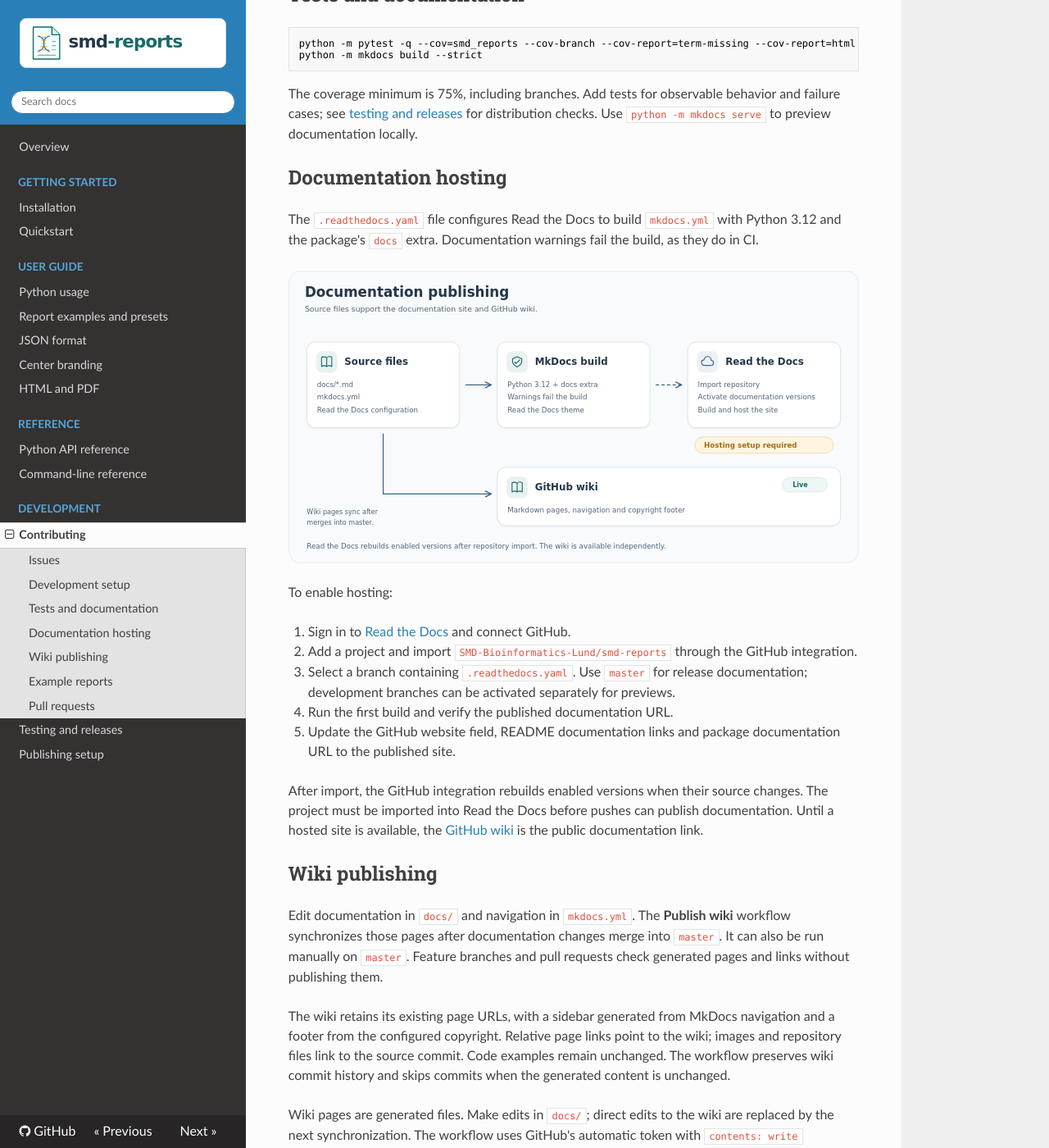
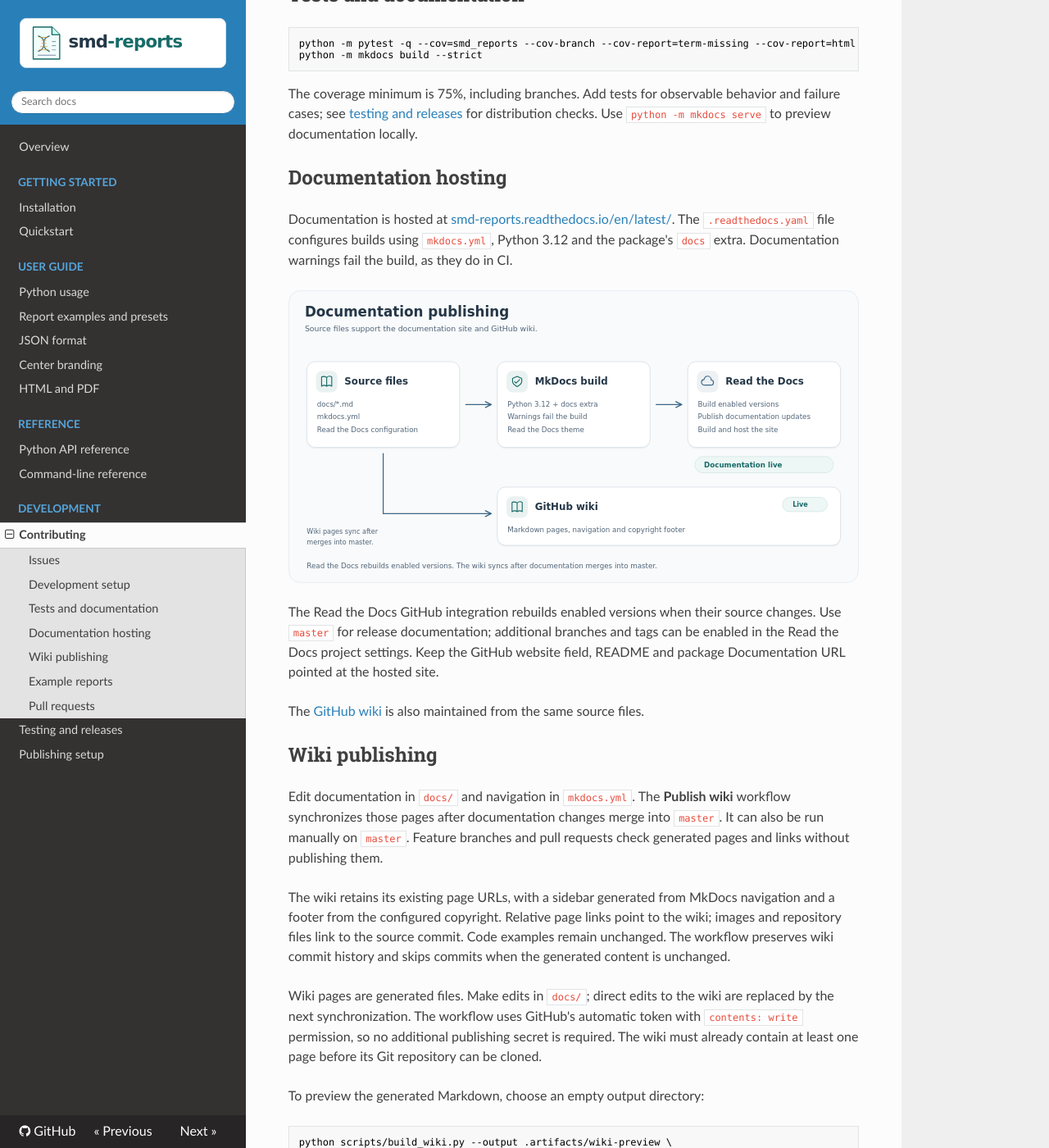
Before and after one commit to SMD-Bioinformatics-Lund/smd-reports, an MkDocs documentation site: the page built from docs/contributing.md, in a window 1280 px wide and 1400 px high, scrolled down 1334 px. Shown: the whole window at 82% size. Built offline with MkDocs 1.6.1, drawn with Linux system fonts in a browser that asks for light colours; nearby versions of some CDN libraries.

Commit message:
Use Read the Docs as the documentation website

```diff
--- a/docs/contributing.md
+++ b/docs/contributing.md
@@ -64,25 +64,19 @@ Use `python -m mkdocs serve` to preview documentation locally.
 
 ## Documentation hosting
 
-The `.readthedocs.yaml` file configures Read the Docs to build `mkdocs.yml` with Python
-3.12 and the package's `docs` extra. Documentation warnings fail the build, as they do in CI.
+Documentation is hosted at [smd-reports.readthedocs.io/en/latest/](https://smd-reports.readthedocs.io/en/latest/).
+The `.readthedocs.yaml` file configures builds using `mkdocs.yml`, Python 3.12 and the
+package's `docs` extra. Documentation warnings fail the build, as they do in CI.
 
 ![Documentation source, Read the Docs and GitHub wiki workflow](assets/documentation-workflow.svg)
 
-To enable hosting:
+The Read the Docs GitHub integration rebuilds enabled versions when their source changes.
+Use `master` for release documentation; additional branches and tags can be enabled in the
+Read the Docs project settings. Keep the GitHub website field, README and package
+Documentation URL pointed at the hosted site.
 
-1. Sign in to [Read the Docs](https://app.readthedocs.org/) and connect GitHub.
-2. Add a project and import `SMD-Bioinformatics-Lund/smd-reports` through the GitHub integration.
-3. Select a branch containing `.readthedocs.yaml`. Use `master` for release documentation;
-   development branches can be activated separately for previews.
-4. Run the first build and verify the published documentation URL.
-5. Update the GitHub website field, README documentation links and package documentation URL
-   to the published site.
-
-After import, the GitHub integration rebuilds enabled versions when their source changes.
-The project must be imported into Read the Docs before pushes can publish documentation.
-Until a hosted site is available, the [GitHub wiki](https://github.com/SMD-Bioinformatics-Lund/smd-reports/wiki)
-is the public documentation link.
+The [GitHub wiki](https://github.com/SMD-Bioinformatics-Lund/smd-reports/wiki) is also
+maintained from the same source files.
 
 ## Wiki publishing
 
--- a/mkdocs.yml
+++ b/mkdocs.yml
@@ -1,4 +1,5 @@
 site_name: smd-reports
+site_url: https://smd-reports.readthedocs.io/en/latest/
 site_description: JSON reports with portable HTML/PDF rendering
 copyright: Copyright &copy; 2026 Ram Nanduri
 exclude_docs: |
--- a/pyproject.toml
+++ b/pyproject.toml
@@ -27,7 +27,7 @@ dependencies = ["pydantic>=2.10,<3", "Jinja2>=3.1.6,<4", "Markdown>=3.6,<4", "bl
 
 [project.urls]
 Homepage = "https://github.com/SMD-Bioinformatics-Lund/smd-reports"
-Documentation = "https://github.com/SMD-Bioinformatics-Lund/smd-reports/wiki"
+Documentation = "https://smd-reports.readthedocs.io/en/latest/"
 Repository = "https://github.com/SMD-Bioinformatics-Lund/smd-reports"
 Issues = "https://github.com/SMD-Bioinformatics-Lund/smd-reports/issues"
 Changelog = "https://github.com/SMD-Bioinformatics-Lund/smd-reports/blob/master/CHANGELOG.md"
```
Also changed, not shown: README.md (+17 -15 lines), docs/assets/documentation-workflow.svg.
